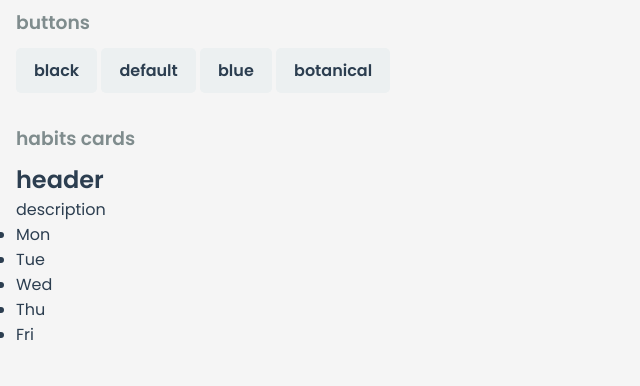
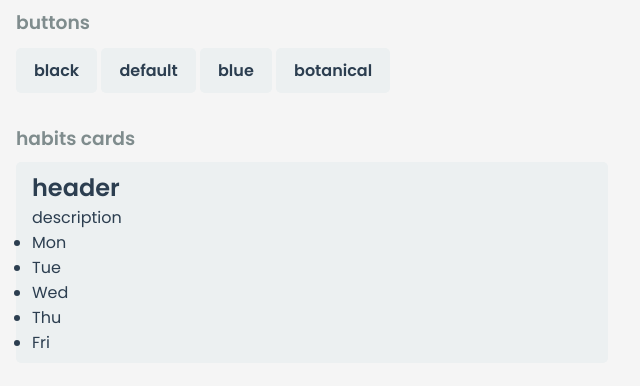
Before and after one commit to Luquor/habbyy-html-templating, a plain HTML site: page index.html in a window 1280 px wide. Shown: the part 84-470 px from the top of the page, without its empty margins (0-640 px from the left). Drawn offline with Linux system fonts and the light colour scheme.

Commit message:
Update index.html

```diff
--- a/index.html
+++ b/index.html
@@ -25,6 +25,7 @@
     <button onclick="changeTheme('green')">botanical</button>
 
     <h3>habits cards</h3>
+    <div class="habits-card">
         <h2>header</h2>
         <p>description</p>
         <div class="habits-calendar">
```
